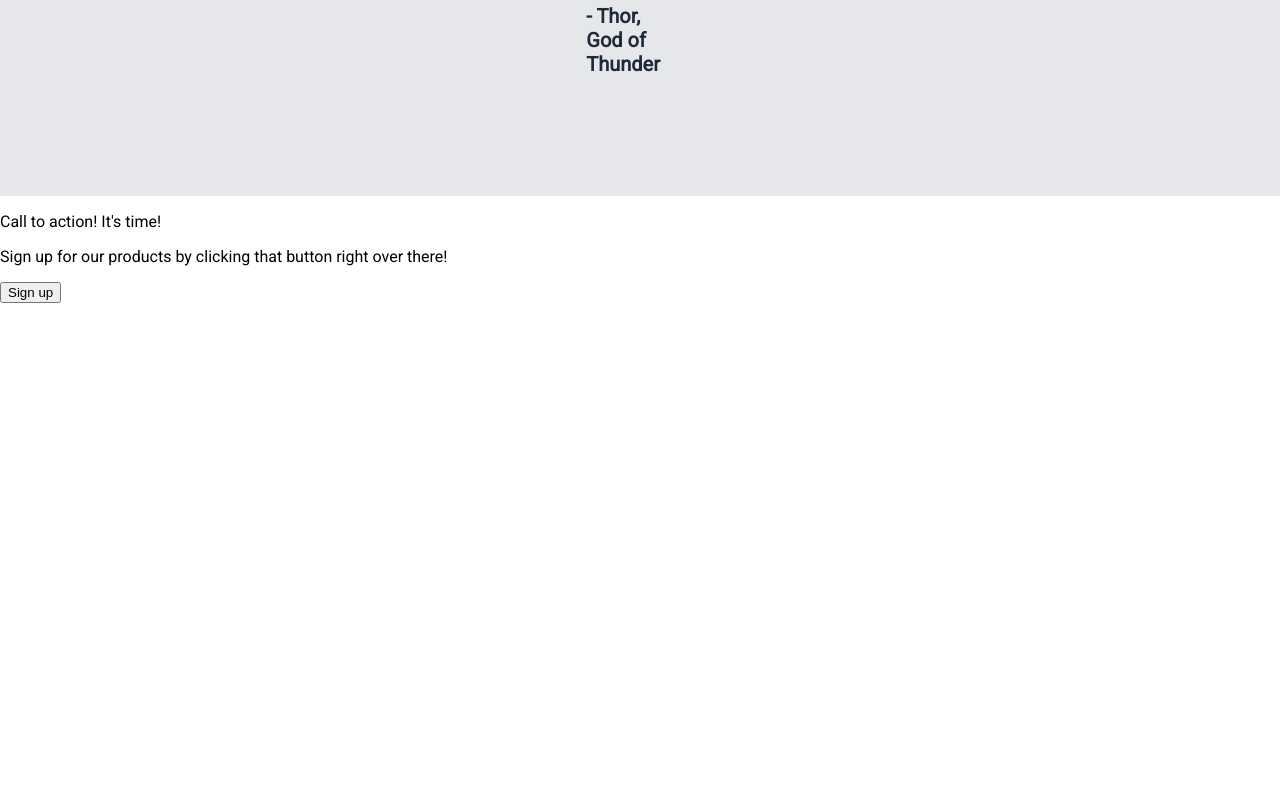
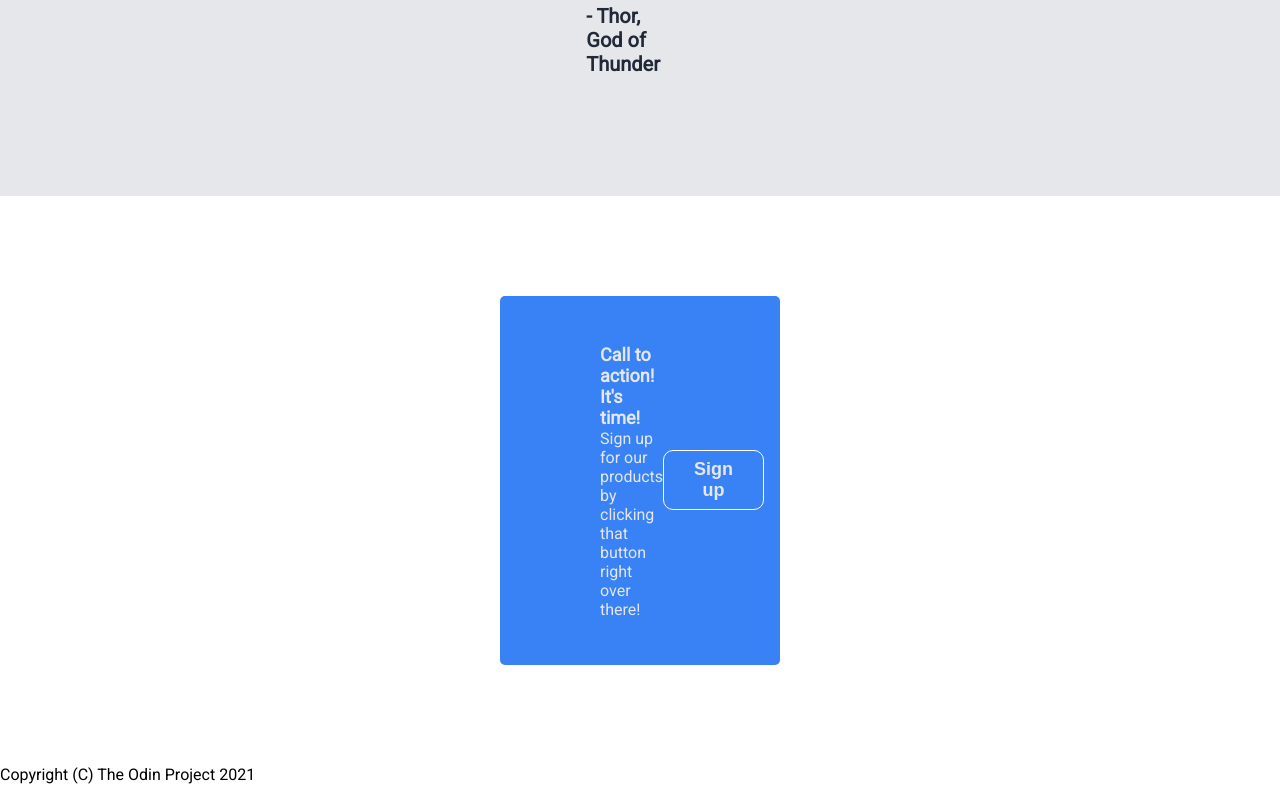
Before and after one commit to mcthexton/Foundations-Web-Page, a plain HTML site: page index.html in a window 1280 px wide. Shown: the part 2538-3338 px from the top of the page. Before the commit the page ends 2841 px from the top, so only its background shows below. Drawn offline with Linux system fonts and the light colour scheme.

Commit message:
Added CSS to action section and edited footer HTML

```diff
--- a/index.html
+++ b/index.html
@@ -58,11 +58,16 @@
     <p class="quotationist">- Thor, God of Thunder</p>
     </div>
 
+        <div class="action">
+        <div class="action-text">
+        <p class="call">Call to action! It's time!</p>
+        <p>Sign up for our products by clicking that button right over there!</p>
+        </div>
+        <button class="up">Sign up</button>
+        </div>
+
     <footer>
-        <p>Call to action! It's time!</p>
-        <p>Sign up for our products by clicking that button right over there!</p>
-        <button>Sign up</button>
+        <p>Copyright (C) The Odin Project 2021</p>
     </footer>
-
 </body>
 </html>
--- a/styles.css
+++ b/styles.css
@@ -117,3 +117,32 @@ h2 {
     justify-content: flex-end;
     padding-right: 20px;
 }
+
+.action {
+    background-color: #3882F6;
+    color: #E5E7EB;
+    border-radius: 5px;
+    display: flex;
+    justify-content: space-between;
+    align-items: center;
+    margin: 100px 500px;
+    padding: 30px 100px;
+}
+
+.call {
+    font-size: 18px;
+    font-weight: bold;
+    margin-bottom: -15px;
+}
+
+.up {
+    background-color: #3882F6;
+    color: #E5E7EB;
+    border: solid 1px white;
+    border-radius: 10px;
+    font-weight: 600;
+    font-size: 18px;
+    padding: 8px 30px;
+    width: 150px;
+    align-self: center;
+}
```
